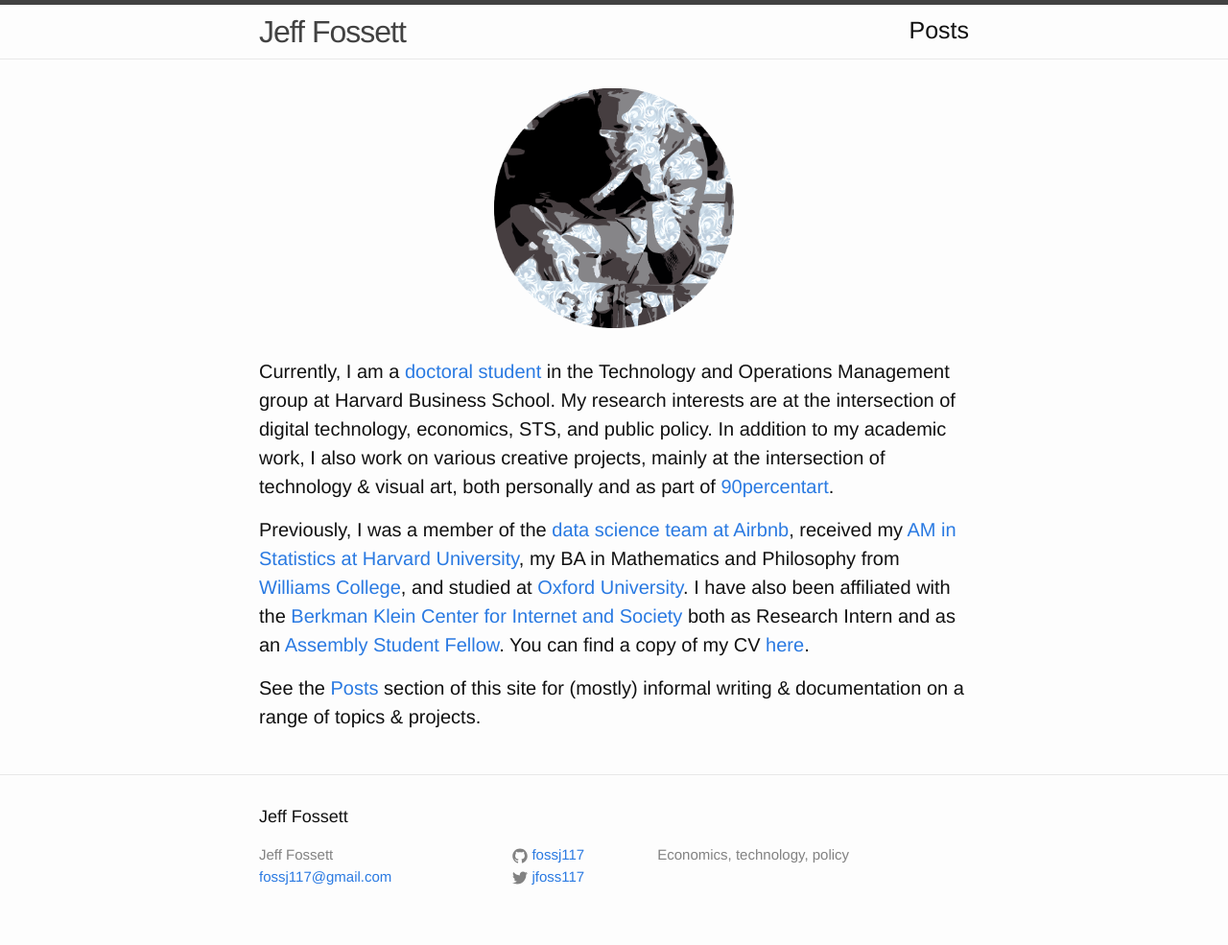
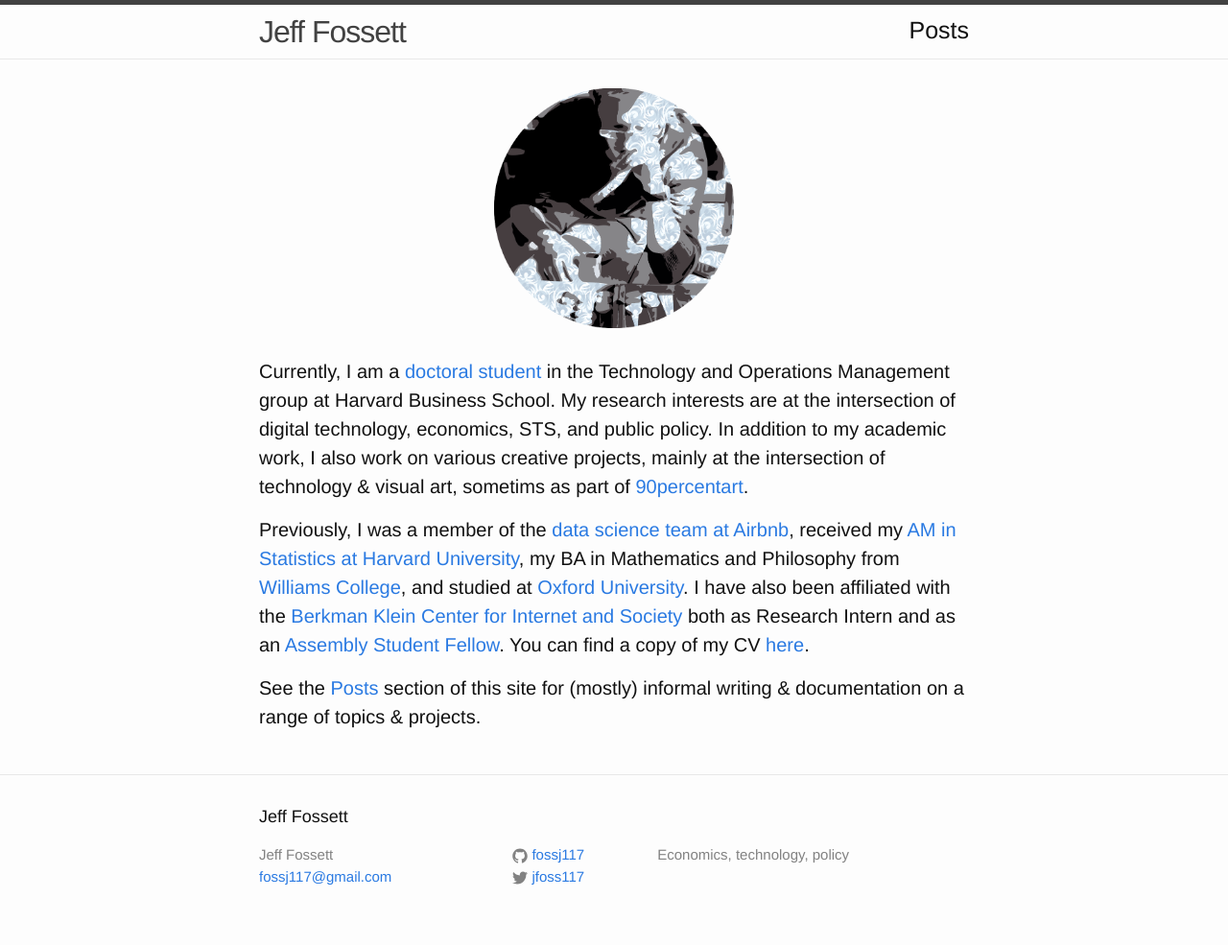
Before and after one commit to Fossj117/fossj117.github.io, a Jekyll site: the page built from index.html, in a window 1280 px wide. Shown: the whole page at 96% size. Built offline with Jekyll 4.4.1, drawn with Linux system fonts in a browser that asks for light colours.

Commit message:
more about language tweak

```diff
--- a/index.html
+++ b/index.html
@@ -7,7 +7,7 @@
 </center>
 
 <br>
-<p>Currently, I am a <a href="https://www.hbs.edu/faculty/Pages/profile.aspx?facId=1068421"> doctoral student</a> in the Technology and Operations Management group at Harvard Business School. My research interests are at the intersection of digital technology, economics, STS, and public policy. In addition to my academic work, I also work on various creative projects, mainly at the intersection of technology & visual art, both personally and as part of
+<p>Currently, I am a <a href="https://www.hbs.edu/faculty/Pages/profile.aspx?facId=1068421"> doctoral student</a> in the Technology and Operations Management group at Harvard Business School. My research interests are at the intersection of digital technology, economics, STS, and public policy. In addition to my academic work, I also work on various creative projects, mainly at the intersection of technology & visual art, sometims as part of
 <a href="http://90percentart.com/">90percentart</a>.</p>
 <p>Previously, I was a member of the <a href="https://medium.com/airbnb-engineering/at-airbnb-data-science-belongs-everywhere-917250c6beba">data science team at Airbnb</a>, received my <a href="https://statistics.fas.harvard.edu/alumni"> AM in Statistics at Harvard University</a>, my BA in Mathematics and Philosophy from <a href="https://www.williams.edu/">Williams College</a>, and studied at <a href="https://exeter.williams.edu/">Oxford University</a>. I have also been affiliated with the <a href="https://cyber.harvard.edu/">Berkman Klein Center for Internet and Society</a> both as Research Intern and as an <a href="https://www.bkmla.org/">Assembly Student Fellow</a>. You can find a copy of my CV <a href="/files/Jeffrey_Fossett_CV_Aug19.pdf">here</a>.</p>
 <p>See the <a href="https://jeffreyfossett.com/posts/">Posts</a> section of this site for (mostly) informal writing & documentation on a range of topics & projects.</p>
```
